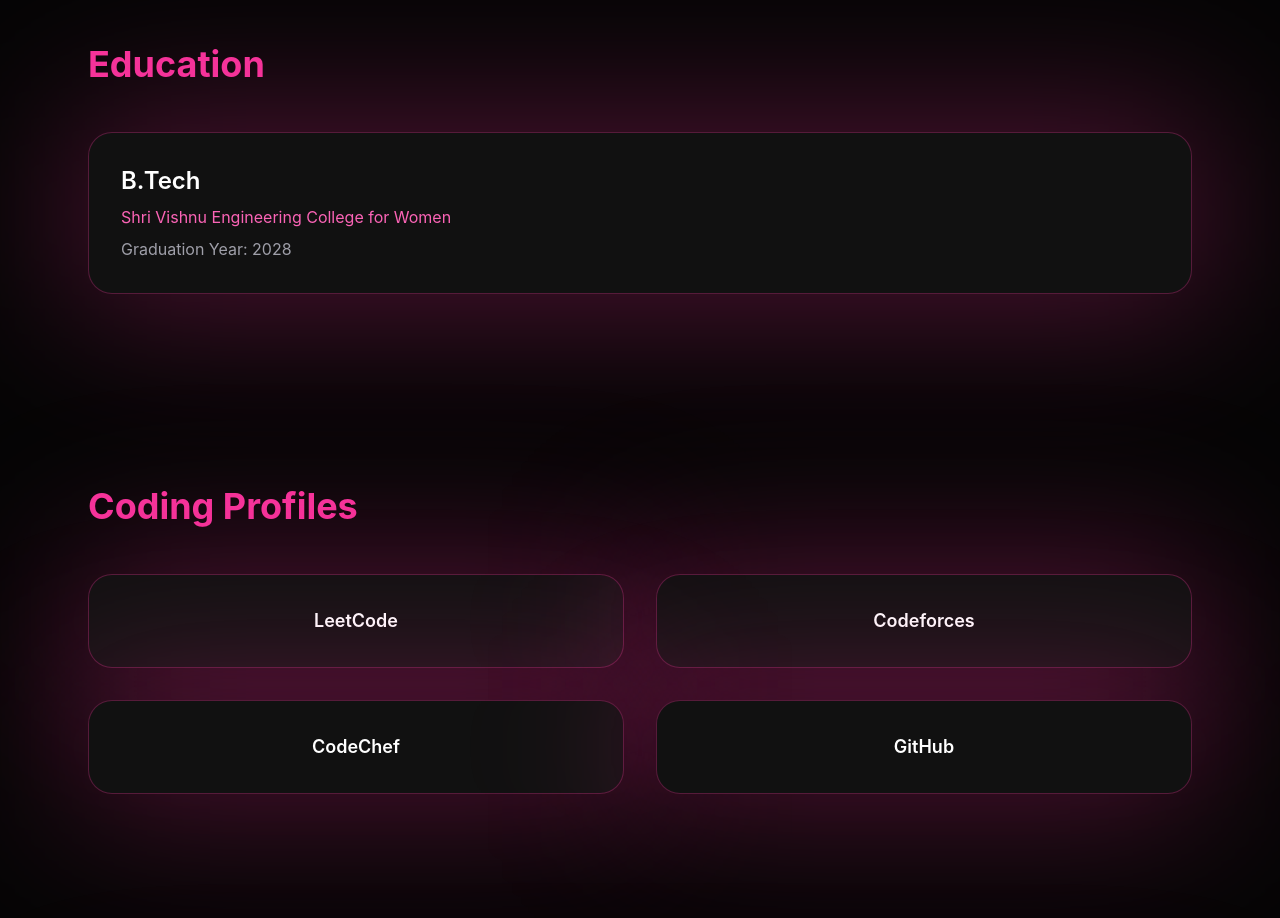
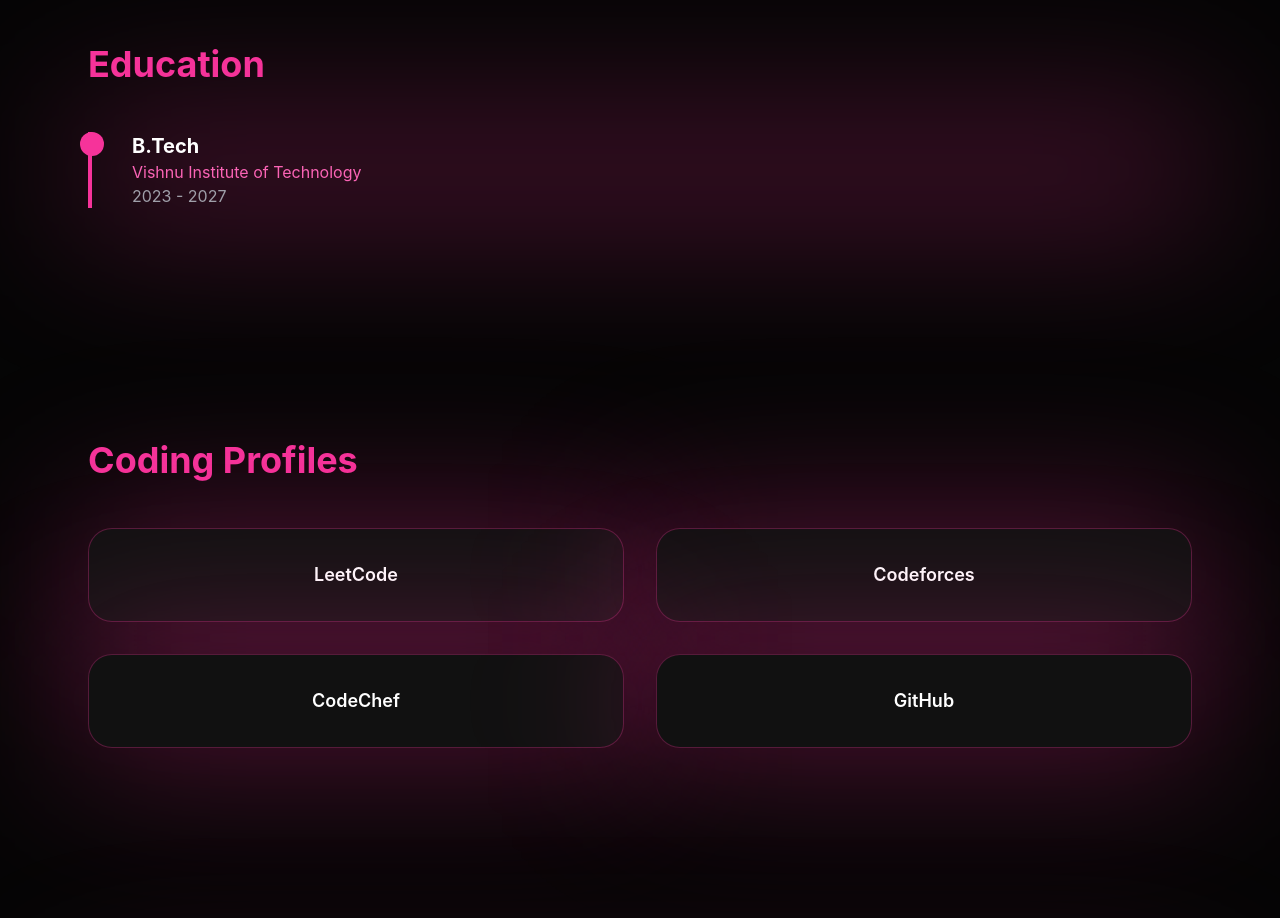
Before and after one commit to ThanmayeeAnjana/portfolio, a React app: page / in a window 1280 px wide. Shown: the part 2600-3518 px from the top of the page. Built offline with nearby package versions, Linux system fonts and the light colour scheme; the HTML template or start-up script is replaced by a standard one.

Commit message:
Updated portfolio

```diff
--- a/src/App.jsx
+++ b/src/App.jsx
@@ -5,7 +5,10 @@
 import About from "./components/About";
 import Skills from "./components/Skills";
 import Projects from "./components/Projects";
+import Achievements from "./components/Achievements";
+import Certifications from "./components/Certifications";
 import Education from "./components/Education";
+import Hackathons from "./components/Hackathons";
 import CodingProfiles from "./components/CodingProfiles";
 import Contact from "./components/Contact";
 import Footer from "./components/Footer";
--- /dev/null
+++ b/src/components/Achievements.jsx
@@ -0,0 +1,34 @@
+export default function Achievements() {
+  const achievements = [
+    "Participated in WeForShe Hackathon",
+    "Built MaidConnect Platform",
+    "Solved 300+ Coding Problems",
+    "Cisco Certified in Networking",
+  ];
+
+  return (
+    <section id="achievements" className="max-w-6xl mx-auto px-6 py-24">
+      <h2 className="text-4xl font-bold text-pink-500 mb-12">
+        Achievements
+      </h2>
+
+      <div className="grid md:grid-cols-2 gap-6">
+        {achievements.map((item, index) => (
+          <div
+            key={index}
+            className="
+            bg-[#111111]
+            border border-pink-500/30
+            rounded-2xl
+            p-6
+            hover:shadow-[0_0_35px_rgba(236,72,153,0.7)]
+            transition-all
+            "
+          >
+            🏆 {item}
+          </div>
+        ))}
+      </div>
+    </section>
+  );
+}
--- /dev/null
+++ b/src/components/Certifications.jsx
@@ -0,0 +1,43 @@
+export default function Certifications() {
+  const certifications = [
+    {
+      title: "Cisco Networking Basics",
+      issuer: "Cisco",
+    },
+    {
+      title: "Introduction to Cybersecurity",
+      issuer: "Cisco",
+    },
+  ];
+
+  return (
+    <section id="certifications" className="max-w-6xl mx-auto px-6 py-24">
+      <h2 className="text-4xl font-bold text-pink-500 mb-12">
+        Certifications
+      </h2>
+
+      <div className="grid md:grid-cols-2 gap-8">
+        {certifications.map((cert, index) => (
+          <div
+            key={index}
+            className="
+            bg-[#111111]
+            p-8
+            rounded-3xl
+            border border-pink-500/30
+            hover:shadow-[0_0_35px_rgba(236,72,153,0.7)]
+            "
+          >
+            <h3 className="text-xl font-bold text-white">
+              {cert.title}
+            </h3>
+
+            <p className="text-pink-400 mt-2">
+              {cert.issuer}
+            </p>
+          </div>
+        ))}
+      </div>
+    </section>
+  );
+}
--- a/src/components/Education.jsx
+++ b/src/components/Education.jsx
@@ -23,33 +23,23 @@
   />
 
   {/* Card */}
-  <div
-    className="
-    relative
-    bg-[#111111]
-    border
-    border-pink-500/30
-    rounded-3xl
-    p-8
-    hover:border-pink-400
-    hover:shadow-[0_0_50px_rgba(236,72,153,0.8)]
-    hover:-translate-y-2
-    transition-all
-    duration-500
-    "
-  >
-        <h3 className="text-2xl font-semibold">
-          {portfolioData.degree || "B.Tech"}
-        </h3>
+  <div className="relative border-l-4 border-pink-500 pl-10">
+  <div className="mb-10">
+    <div className="absolute -left-3 w-6 h-6 bg-pink-500 rounded-full" />
 
-        <p className="text-pink-400 mt-2">
-          {portfolioData.college}
-        </p>
+    <h3 className="text-xl font-bold">
+      B.Tech
+    </h3>
 
-        <p className="text-zinc-400 mt-2">
-          Graduation Year: {portfolioData.graduationYear}
-        </p>
-      </div>
+    <p className="text-pink-400">
+      Vishnu Institute of Technology
+    </p>
+
+    <p className="text-zinc-400">
+      2023 - 2027
+    </p>
+  </div>
+</div>
     </div>
     </section>
   );
--- /dev/null
+++ b/src/components/Hackathons.jsx
@@ -0,0 +1,31 @@
+export default function Hackathons() {
+  return (
+    <section
+      id="hackathons"
+      className="max-w-6xl mx-auto px-6 py-24"
+    >
+      <h2 className="text-4xl font-bold text-pink-500 mb-12">
+        Hackathons
+      </h2>
+
+      <div
+        className="
+        bg-[#111111]
+        p-8
+        rounded-3xl
+        border border-pink-500/30
+        hover:shadow-[0_0_35px_rgba(236,72,153,0.7)]
+        "
+      >
+        <h3 className="text-2xl font-bold">
+          WeForShe Hackathon
+        </h3>
+
+        <p className="text-zinc-400 mt-3">
+          Built MaidConnect, a platform connecting
+          domestic workers with households.
+        </p>
+      </div>
+    </section>
+  );
+}
```
